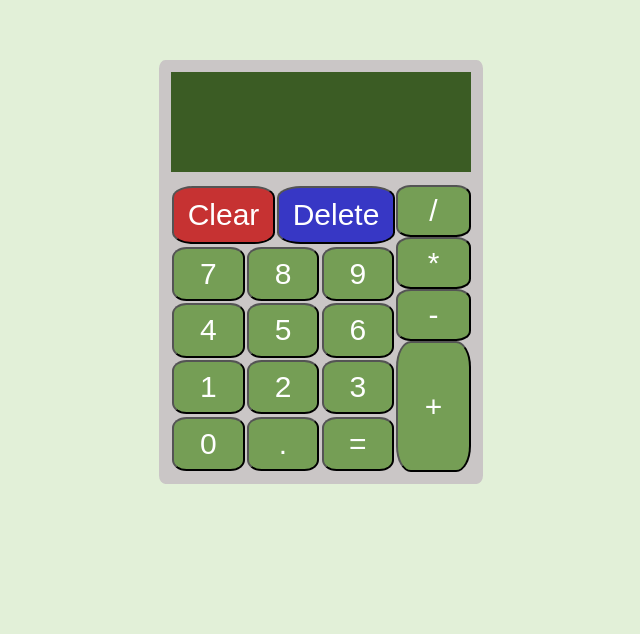
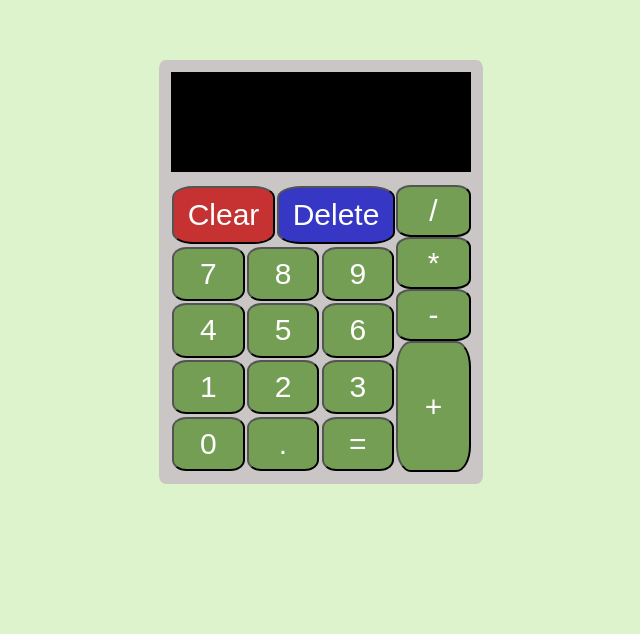
Before and after one commit to hectorgonzalezo/calculator, a plain HTML site: page index.html in a window 1280 px wide. Shown: the part 110-744 px from the top of the page, without its empty margins (319-959 px from the left). Drawn offline with Linux system fonts and the light colour scheme.

Commit message:
Change display background color

```diff
--- a/styles/style.css
+++ b/styles/style.css
@@ -5,7 +5,7 @@ body {
     flex-flow: column nowrap;
     align-items: center;
     justify-content: flex-start;
-    background-color: rgb(226, 240, 216);
+    background-color: rgb(220, 243, 203);
     color:rgb(118, 30, 70);
     font-family: 'Trebuchet MS', 'Lucida Sans Unicode', 'Lucida Grande', 'Lucida Sans', Arial, sans-serif;
     font-size: 12px;
@@ -40,7 +40,7 @@ body {
     border-bottom: solid;
     border-width: 0.4em;
     border-color: rgb(202, 198, 198);
-    background-color: rgb(59, 92, 36);
+    background-color: rgb(0, 0, 0);
     color: rgba(255, 255, 255, 0.882);
 }
 
```
